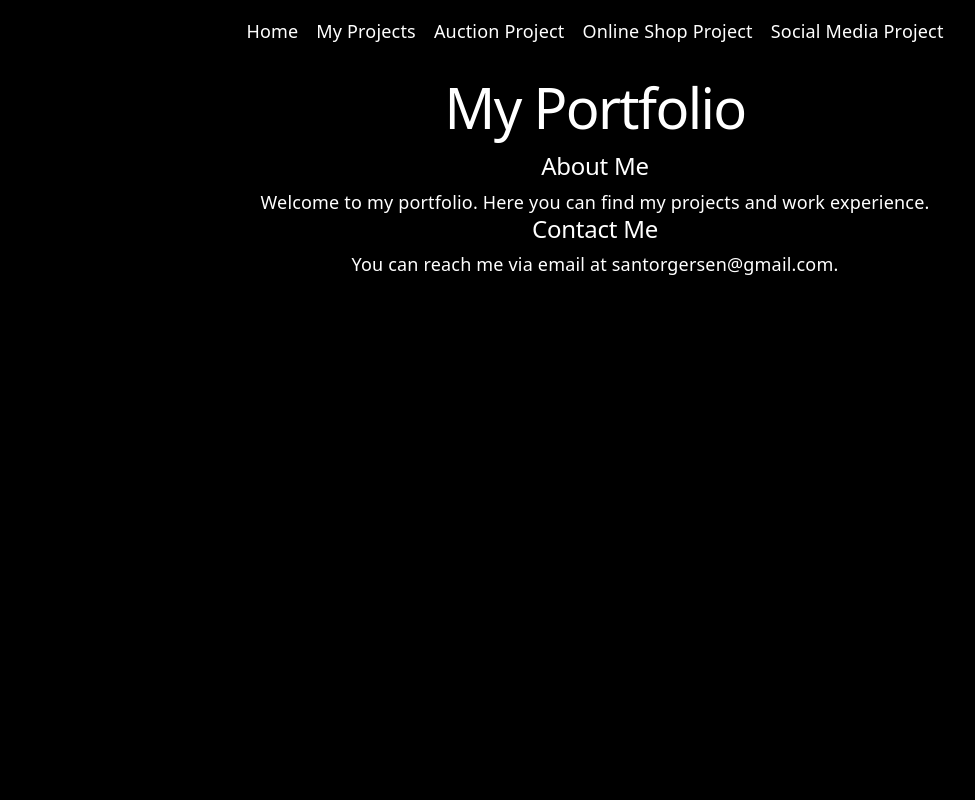
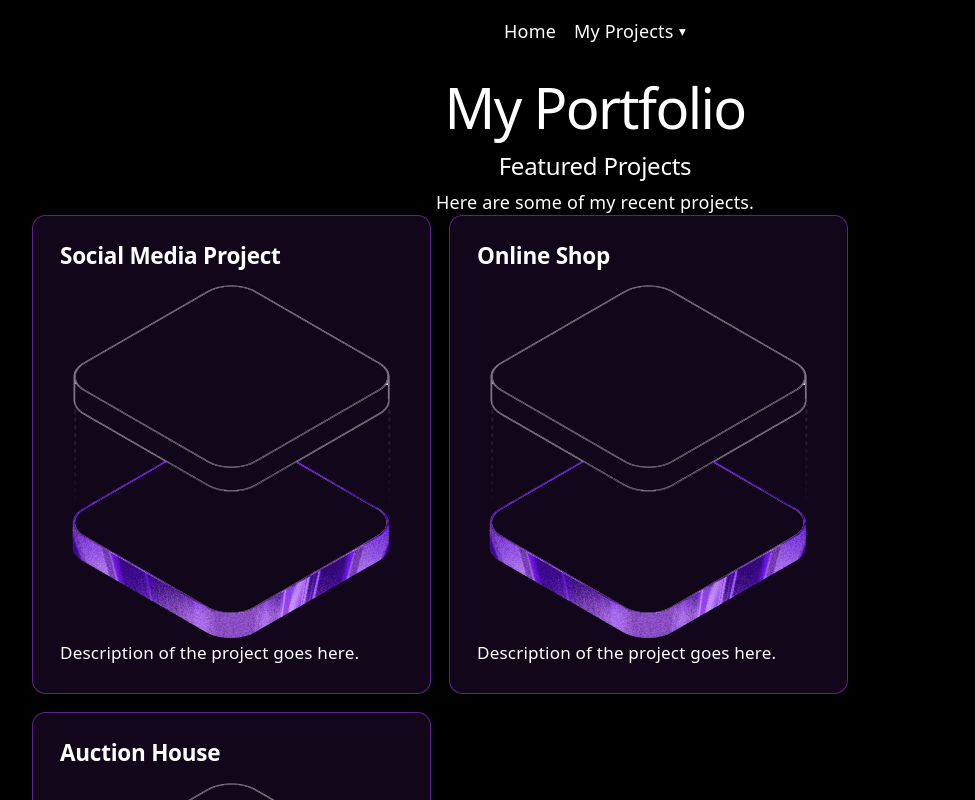
Before and after one commit to SanderTorg/Portfolio-2-Santo, a React (Vite) app: page / in a window 1280 px wide. Shown: the top 800 px of the page, without its empty margins (45-1020 px from the left). Built offline with nearby package versions, Linux system fonts and the light colour scheme.

Commit message:
made card and dropdown component and installed animate.css

```diff
--- a/package.json
+++ b/package.json
@@ -12,6 +12,7 @@
   "dependencies": {
     "@tailwindcss/vite": "^4.3.0",
     "@tanstack/react-router": "^1.170.8",
+    "animate.css": "^4.1.1",
     "react": "^19.2.6",
     "react-dom": "^19.2.6",
     "tailwindcss": "^4.3.0"
--- a/src/App.css
+++ b/src/App.css
@@ -6,3 +6,90 @@ a {
     color: var(--text-h);
   }
 }
+
+.dropdown {
+  position: relative;
+
+  .dropdown-trigger {
+    display: inline-flex;
+    align-items: center;
+    gap: 0.3rem;
+    background: none;
+    border: none;
+    color: var(--text);
+    font: inherit;
+    cursor: pointer;
+    padding: 0;
+    transition: color 0.2s;
+
+    &:hover {
+      color: var(--text-h);
+    }
+  }
+
+  .dropdown-arrow {
+    font-size: 0.75rem;
+    transition: transform 0.2s;
+    &.open {
+      transform: rotate(180deg);
+    }
+  }
+
+  .dropdown-menu {
+    position: absolute;
+    top: calc(100% + 0.5rem);
+    left: 50%;
+    transform: translateX(-50%);
+    background: var(--bg);
+    border: 1px solid var(--accent-border);
+    border-radius: 0.5rem;
+    box-shadow: var(--shadow);
+    padding: 0.4rem 0;
+    min-width: 12rem;
+    list-style: none;
+    margin: 0;
+    z-index: 50;
+
+    li a {
+      display: block;
+      padding: 0.5rem 1rem;
+      white-space: nowrap;
+      &:hover {
+        background: var(--accent-bg);
+        color: var(--text-h);
+      }
+    }
+  }
+}
+
+.card {
+  background: var(--accent-bg);
+  border: 1px solid var(--accent-border);
+  border-radius: 0.75rem;
+  padding: 1.5rem;
+  box-shadow: var(--shadow);
+  transition:
+    border-color 0.2s,
+    box-shadow 0.2s;
+
+  &:hover {
+    border-color: var(--accent);
+    box-shadow:
+      0 0 0 1px var(--accent),
+      var(--shadow);
+  }
+
+  h2 {
+    font-family: var(--heading);
+    font-size: 1.25rem;
+    font-weight: 600;
+    color: var(--text-h);
+    margin-bottom: 0.5rem;
+  }
+
+  p {
+    color: var(--text);
+    font-size: 0.95rem;
+    line-height: 1.6;
+  }
+}
--- a/src/components/layout/Navbar.tsx
+++ b/src/components/layout/Navbar.tsx
@@ -1,12 +1,16 @@
+import Dropdown from "../ui/Dropdown";
+
+const projectLinks = [
+  { label: "Auction Project", href: "/auction" },
+  { label: "Online Shop Project", href: "/online-shop" },
+  { label: "Social Media Project", href: "/social-media" },
+];
+
 export default function Navbar() {
   return (
     <nav className="flex w-full justify-center gap-4 py-4">
       <a href="/">Home</a>
-      <a href="#projects">My Projects</a>
-
-      <a href="/auction">Auction Project</a>
-      <a href="/online-shop">Online Shop Project</a>
-      <a href="/social-media">Social Media Project</a>
+      <Dropdown label="My Projects" items={projectLinks} />
     </nav>
   );
 }
--- a/src/components/pages/home.tsx
+++ b/src/components/pages/home.tsx
@@ -1,7 +1,27 @@
+import Card from "../ui/Card";
+import heroImg from "../../assets/hero.png";
+
 export default function HomePage() {
   return (
     <main>
       <h1>My Portfolio</h1>
+
+      <section>
+        <h2>Featured Projects</h2>
+        <p>Here are some of my recent projects.</p>
+
+        <div className="flex flex-wrap gap-4">
+          <Card title="Social Media Project" image={heroImg}>
+            Description of the project goes here.
+          </Card>
+          <Card title="Online Shop" image={heroImg}>
+            Description of the project goes here.
+          </Card>
+          <Card title="Auction House" image={heroImg}>
+            Description of the project goes here.
+          </Card>
+        </div>
+      </section>
 
       <section>
         <h2>About Me</h2>
--- a/src/components/ui/Card.tsx
+++ b/src/components/ui/Card.tsx
@@ -1,8 +1,15 @@
-export default function Card() {
+interface CardProps {
+  title: string;
+  children: React.ReactNode;
+  image?: string;
+}
+
+export default function Card({ title, image, children }: CardProps) {
   return (
-    <div className="card">
-      <h2>Card Title</h2>
-      <p>This is a card component.</p>
+    <div className="card text-left cursor-pointer hover:shadow-lg transition-shadow duration-300 p-4 rounded-lg bg-white">
+      <h2>{title}</h2>
+      {image && <img src={image} alt={title} />}
+      <p>{children}</p>
     </div>
   );
 }
--- /dev/null
+++ b/src/components/ui/Dropdown.tsx
@@ -0,0 +1,56 @@
+import { useState, useRef, useEffect } from "react";
+
+interface DropdownItem {
+  label: string;
+  href: string;
+}
+
+interface DropdownProps {
+  label: string;
+  items: DropdownItem[];
+}
+
+export default function Dropdown({ label, items }: DropdownProps) {
+  const [open, setOpen] = useState(false);
+  const ref = useRef<HTMLDivElement>(null);
+
+  useEffect(() => {
+    function handleClickOutside(e: MouseEvent) {
+      if (ref.current && !ref.current.contains(e.target as Node)) {
+        setOpen(false);
+      }
+    }
+    document.addEventListener("mousedown", handleClickOutside);
+    return () => document.removeEventListener("mousedown", handleClickOutside);
+  }, []);
+
+  return (
+    <div className="dropdown" ref={ref}>
+      <button
+        className="dropdown-trigger"
+        onClick={() => setOpen((o) => !o)}
+        aria-expanded={open}
+        aria-haspopup="true"
+      >
+        {label}
+        <span className={`dropdown-arrow ${open ? "open" : ""}`}>▾</span>
+      </button>
+
+      {open && (
+        <ul className="dropdown-menu" role="menu">
+          {items.map((item) => (
+            <li key={item.href} role="none">
+              <a
+                href={item.href}
+                role="menuitem"
+                onClick={() => setOpen(false)}
+              >
+                {item.label}
+              </a>
+            </li>
+          ))}
+        </ul>
+      )}
+    </div>
+  );
+}
```
Also changed, not shown: 1 other file (tests, documents, lock files or other folders).
